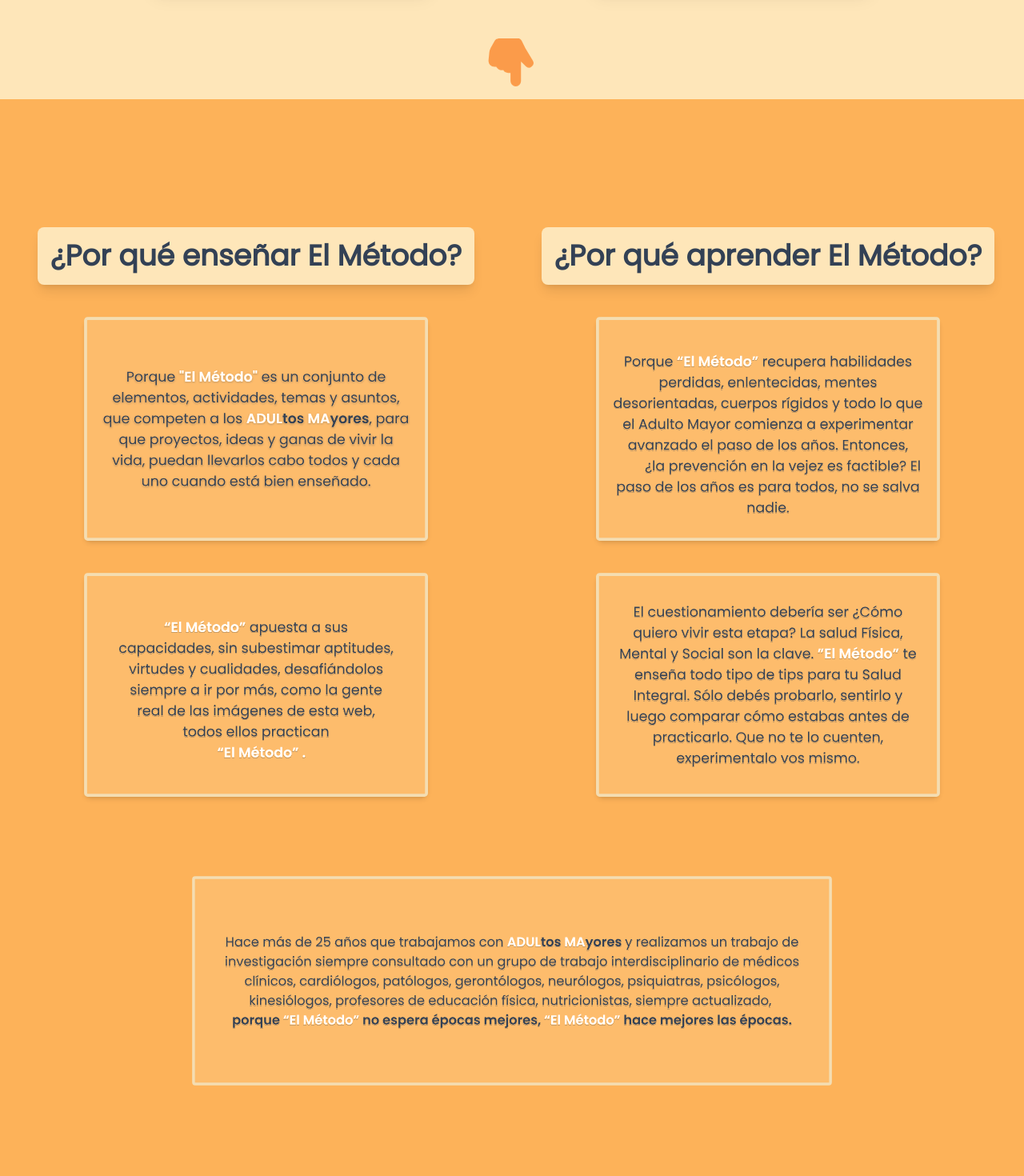
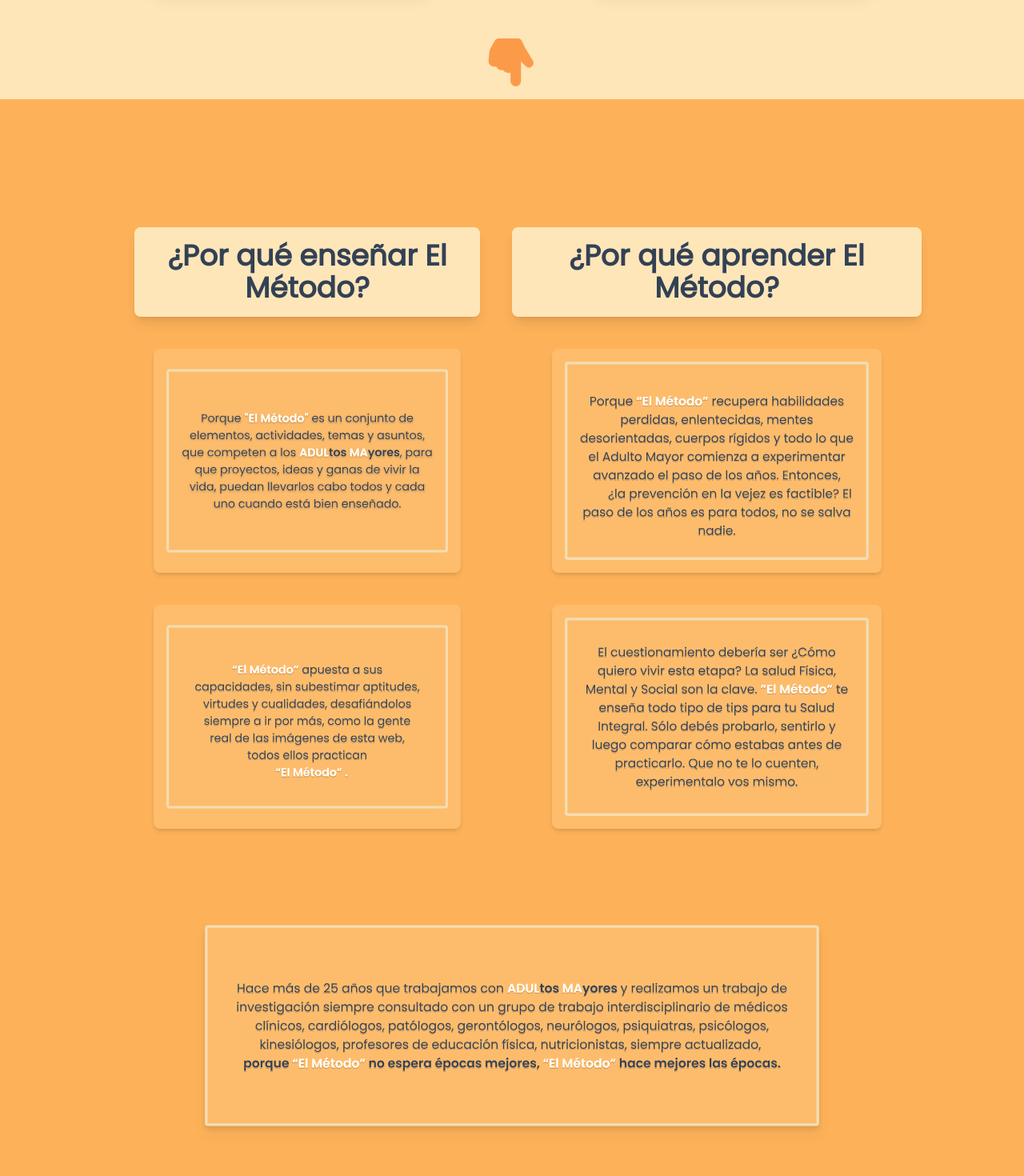
Before and after one commit to BirdieOA/metodo, a React (Vite) app: page /routes/Nosotros in a window 1280 px wide. Shown: the part 1340-2810 px from the top of the page at 80% size. Built offline with nearby package versions, Linux system fonts and the light colour scheme.

Commit message:
mod nosotros

```diff
--- a/src/routes/Nosotros.jsx
+++ b/src/routes/Nosotros.jsx
@@ -52,28 +52,24 @@ export default function Nosotros() {
 					</div>
 				</section>
 
-				<section className='bg-[#FDB259] lg:grid grid-cols-2 py-20'>
-					<div className='flex items-start justify-center mt-20'>
-						<div className='flex flex-col items-center justify-center col-span-1 px-4 lg:px-0'>
+				<section className='bg-[#FDB259] lg:grid grid-cols-2 py-20 lg:px-32 '>
+					<div className='flex items-start justify-center mt-20 '>
+						<div className='flex flex-col items-center justify-center col-span-1 px-4 lg:px-10'>
 							<p className='font-bold text-2xl lg:text-4xl text-center p-4 font-poppinsRegular text-slate-700 bg-[#FEE6B9] rounded-lg shadow-lg '>
 								¿Por qué enseñar El Método?
 							</p>
 							<div className='bg-[#FEE6B9]/20 mt-10 ml-3 mr-3 lg:ml-6 lg:mr-6 rounded-lg shadow-md '>
-
 								<img
-							src="/metodo1.svg"
-							alt="metodo1"
-							className='h-[280px] sm:w-[500px] lg:w-full object-cover shadow-orange-700/50'
-
+									src='/metodo1.svg'
+									alt='metodo1'
+									className='h-[280px] sm:w-[500px] lg:w-full p-4 shadow-orange-700/50'
 								/>
 							</div>
 							<div className='bg-[#FEE6B9]/20 mt-10 ml-3 mr-3 lg:ml-6 lg:mr-6 rounded-lg shadow-md '>
-
 								<img
-							src="/metodo2.svg"
-							alt="metodo2"
-							className='h-[280px] sm:w-[500px] lg:w-full object-cover shadow-orange-700/50'
-
+									src='/metodo2.svg'
+									alt='metodo2'
+									className='h-[280px] sm:w-[500px] lg:w-full p-4 shadow-orange-700/50'
 								/>
 							</div>
 						</div>{' '}
@@ -84,38 +80,32 @@ export default function Nosotros() {
 								¿Por qué aprender El Método?
 							</p>
 							<div className='bg-[#FEE6B9]/20 mt-10 ml-6 mr-6 rounded-lg shadow-md'>
-
 								<img
-							src="/metodo3.svg"
-							alt="metodo1"
-							className='h-[265px] sm:h-[280px] sm:w-[500px] lg:w-full object-cover shadow-orange-700/50'
-
+									src='/metodo3.svg'
+									alt='metodo1'
+									className='h-[265px] sm:h-[280px] sm:w-[500px] lg:w-full p-4 shadow-orange-700/50'
 								/>
 							</div>
 							<div className='bg-[#FEE6B9]/20 mt-10 ml-6 mr-6 rounded-lg shadow-md'>
 								<img
-							src="/metodo4.svg"
-							alt="metodo1"
-							className='h-[265px] sm:h-[280px] sm:w-[500px] lg:w-full object-cover shadow-orange-700/50'
-
+									src='/metodo4.svg'
+									alt='metodo1'
+									className='h-[265px] sm:h-[280px] sm:w-[500px] lg:w-full p-4 shadow-orange-700/50'
 								/>
 							</div>
 						</div>
 					</div>
-					<div className='col-span-2 mt-20 lg:mb-10 flex justify-center'>
+					<div className='col-span-2 mt-20 lg:mb-10 flex justify-center p-4'>
 						<img
-							src="/metodo5.svg"
-							alt="metodo1"
-							className='hidden md:block md:w-[400px] lg:w-[800px] lg:h-[300px]'
-
+							src='/metodo5.svg'
+							alt='metodo1'
+							className='hidden md:block md:w-[500px] lg:w-[800px] lg:h-[300px] drop-shadow-lg p-4'
 						/>
 						<img
-							src="/metodo6.svg"
-							alt="metodo1"
-							className='h-[400px] sm:hidden'
-
+							src='/metodo6.svg'
+							alt='metodo1'
+							className='h-[420px] sm:hidden'
 						/>
-
 					</div>
 				</section>
 				<Form />
```
Lines whose indentation alone changed are shown as unchanged.
